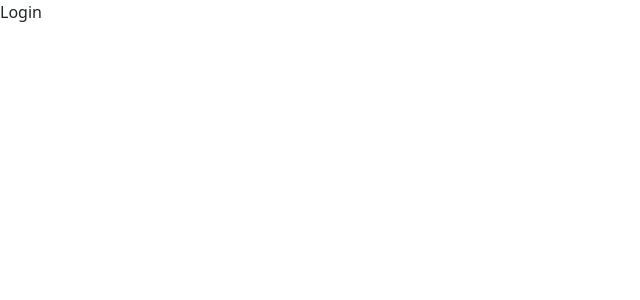
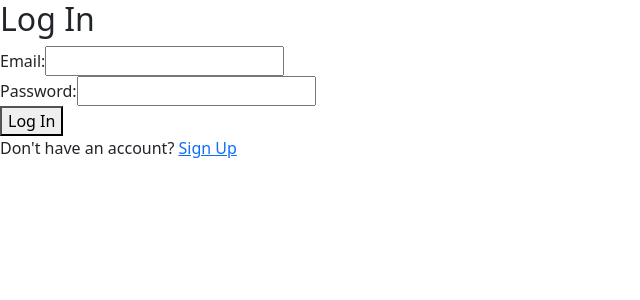
Before and after one commit to Biyayaa/eduhub, a React (Create React App) app: page /login in a window 1280 px wide. Shown: the top 300 px of the page, without its empty margins (0-640 px from the left). Built offline with nearby package versions, Linux system fonts and the light colour scheme.

Commit message:
dashboard to display name

```diff
--- a/src/components/Dashboard.js
+++ b/src/components/Dashboard.js
@@ -0,0 +1,52 @@
+import React, { useState, useEffect } from 'react';
+import { useNavigate } from 'react-router-dom';
+import { auth } from '../firebase';
+import { getFirestore } from 'firebase/firestore';
+import { onAuthStateChanged, signOut } from 'firebase/auth';
+import { collection, doc, getDoc } from 'firebase/firestore';
+
+function Dashboard() {
+  const [user, setUser] = useState(null);
+  const navigate = useNavigate();
+
+  useEffect(() => {
+    const unsubscribe = onAuthStateChanged(auth, async (user) => { // Update to onAuthStateChanged
+      if (user) {
+        const db = getFirestore(); // Initialize Firestore
+        const userRef = doc(db, 'users', user.uid); // Document reference
+        try {
+          const docSnap = await getDoc(userRef);
+          if (docSnap.exists()) {
+            setUser(docSnap.data());
+          } else {
+            console.log('No such document!');
+          }
+        } catch (error) {
+          console.log('Error getting document:', error);
+        }
+      } else {
+        navigate('/login');
+      }
+    });
+
+    return unsubscribe;
+  }, [navigate]);
+
+  const handleLogout = async () => {
+    try {
+      await signOut(auth);
+      navigate('/login'); // Redirect to login after logout
+    } catch (error) {
+      console.log('Logout failed:', error.message);
+    }
+  };
+
+  return (
+    <div className="dashboard-container">
+      <h2>Welcome, {user?.name}!</h2>  {/* Use optional chaining */}
+      <button onClick={handleLogout}>Log Out</button>
+    </div>
+  );
+}
+
+export default Dashboard;
--- a/src/components/Login.js
+++ b/src/components/Login.js
@@ -1,7 +1,56 @@
-import React from 'react'
+import React, { useState } from 'react';
+import { Link, useNavigate } from 'react-router-dom';
+import { auth } from '../firebase'; // Assuming your initialization is in firebase.js
+import { signInWithEmailAndPassword } from 'firebase/auth';
 
-export default function Login() {
+function Login() {
+  const [email, setEmail] = useState('');
+  const [password, setPassword] = useState('');
+  const [errorMessage, setErrorMessage] = useState('');
+  const navigate = useNavigate();
+
+  const handleSubmit = async (e) => {
+    e.preventDefault();
+    setErrorMessage('');
+
+    try {
+      await signInWithEmailAndPassword(auth, email, password);
+      navigate('/dashboard'); // Redirect to dashboard after login
+    } catch (error) {
+      setErrorMessage('Login failed: ' + error.message);
+    }
+  };
+
   return (
-    <div>Login</div>
-  )
+    <div className="login-container">
+      <h2>Log In</h2>
+      {errorMessage && <p className="error-message">{errorMessage}</p>}
+      <form onSubmit={handleSubmit} className="login-form">
+        <div className="form-group">
+          <label htmlFor="email">Email:</label>
+          <input
+            type="email"
+            id="email"
+            value={email}
+            onChange={(e) => setEmail(e.target.value)}
+            required
+          />
+        </div>
+        <div className="form-group">
+          <label htmlFor="password">Password:</label>
+          <input
+            type="password"
+            id="password"
+            value={password}
+            onChange={(e) => setPassword(e.target.value)}
+            required
+          />
+        </div>
+        <button type="submit">Log In</button>
+      </form>
+      <p>Don't have an account? <Link to="/signup">Sign Up</Link></p>
+    </div>
+  );
 }
+
+export default Login;
--- a/src/components/Signup.js
+++ b/src/components/Signup.js
@@ -1,10 +1,11 @@
 import React, { useState } from 'react';
 import { Link, useNavigate } from 'react-router-dom';
-import { auth } from '../firebase'; // Assuming your initialization is in firebase.js
+import { auth } from '../firebase';
+import { getFirestore, collection, doc, setDoc } from 'firebase/firestore';
 import { createUserWithEmailAndPassword } from 'firebase/auth';
 
-
 function Signup() {
+  const [name, setName] = useState('');
   const [email, setEmail] = useState('');
   const [password, setPassword] = useState('');
   const [confirmPassword, setConfirmPassword] = useState('');
@@ -20,9 +21,14 @@ function Signup() {
     }
 
     try {
-      await createUserWithEmailAndPassword(auth, email, password);
-      navigate('/login');// Successful signup - redirect to login
-     } catch (error) {
+        const { user } = await createUserWithEmailAndPassword(auth, email, password);
+        const db = getFirestore(); // Initialize Firestore instance
+        await setDoc(doc(collection(db, 'users'), user.uid), {
+          name,
+          email,
+        });
+      navigate('/login'); // Redirect to dashboard after signup
+    } catch (error) {
       setErrorMessage('Signup failed: ' + error.message);
     }
   };
@@ -33,10 +39,20 @@ function Signup() {
       {errorMessage && <p className="error-message">{errorMessage}</p>}
       <form onSubmit={handleSubmit} className="signup-form">
         <div className="form-group">
+          <label htmlFor="name">Name:</label>
+          <input
+            type="text"
+            id="name"
+            value={name}
+            onChange={(e) => setName(e.target.value)}
+            required
+          />
+        </div>
+        <div className="form-group">
           <label htmlFor="email">Email:</label>
           <input
             type="email"
-            id="email" // Add an ID for better label association
+            id="email"
             value={email}
             onChange={(e) => setEmail(e.target.value)}
             required
--- a/src/firebase.js
+++ b/src/firebase.js
@@ -16,5 +16,5 @@ const app = initializeApp(firebaseConfig);
 export const auth = getAuth(app);
 export const googleProvider = new GoogleAuthProvider();
 
-export const db = getFirestore(app);
+export const firestore = getFirestore(app);
 export const storage = getStorage(app);
```
